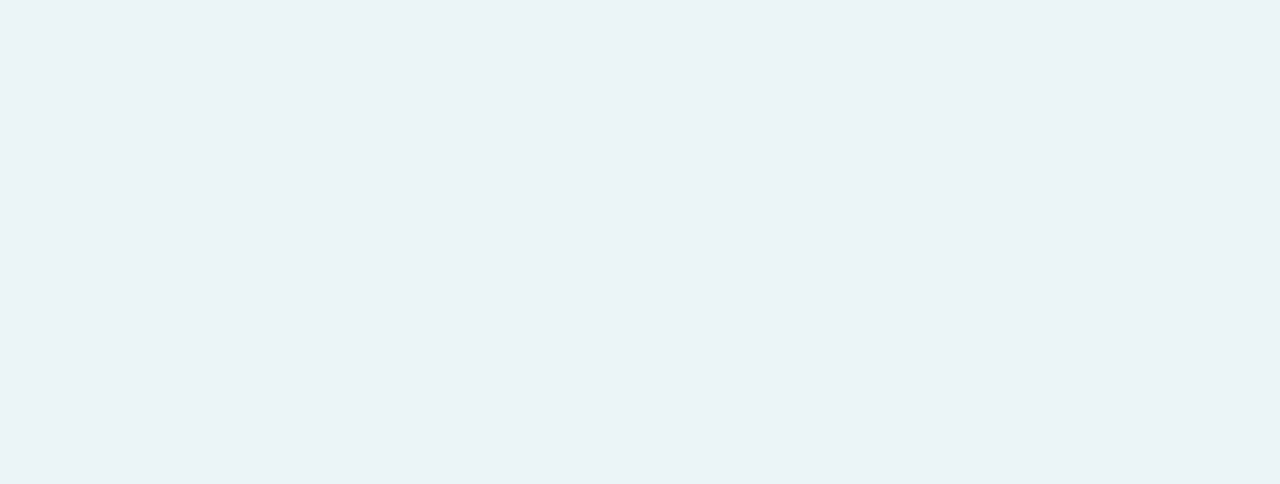
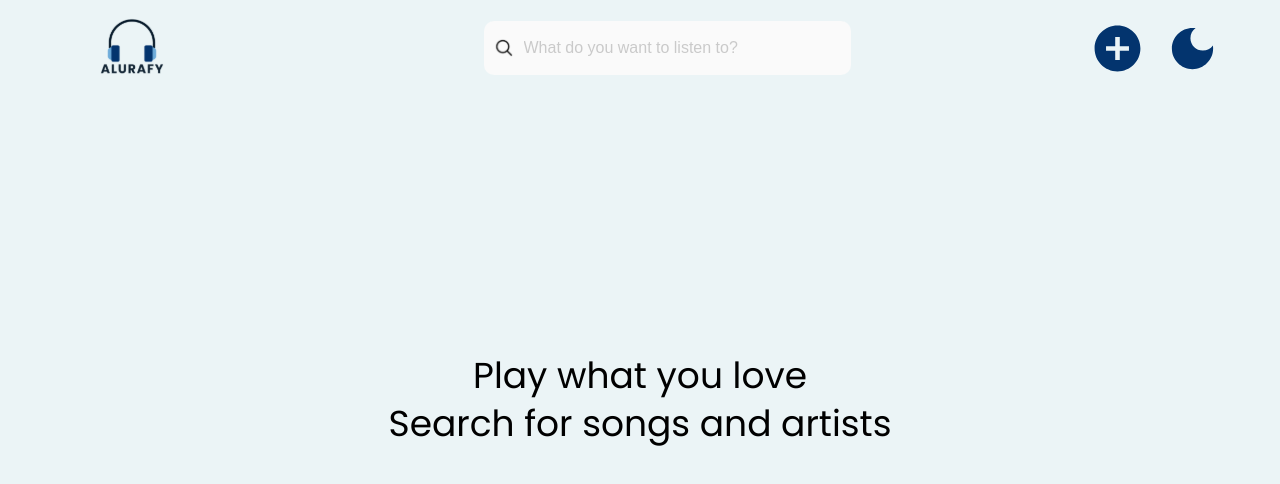
Before and after one commit to Monaliisa/AluraFy, a React (Vite) app: page /search in a window 1280 px wide. Before the commit this address had no page. Shown: the top 484 px of the page. Built offline with nearby package versions, Linux system fonts and the light colour scheme.

Commit message:
feat: search page added

```diff
--- a/src/components/Header/index.jsx
+++ b/src/components/Header/index.jsx
@@ -33,8 +33,10 @@ const Header = () => {
         onClick={() => navigate("/")}
       />
 
-      <div className="search-container">
-         <Search />
+      <div className="search-container"
+        onClick={() => location.pathname !== "/search" && navigate("/search")}
+      >
+        <Search />
       </div>
 
       <div className="buttons">
--- /dev/null
+++ b/src/pages/Search/Search.css
@@ -0,0 +1,4 @@
+.container{
+    width: 100vw;
+    box-sizing: border-box;
+}
--- /dev/null
+++ b/src/pages/Search/index.jsx
@@ -0,0 +1,17 @@
+import Header from "../../components/Header";
+import SearchMessage from '../../components/SearchMessage';
+import "./Search.css"
+
+const Search = () => {
+    return(
+        <>
+            <main className="container">
+                <Header />
+                <SearchMessage />
+            </main>
+
+        </>
+    )
+}
+
+export default Search;
--- a/src/routes.jsx
+++ b/src/routes.jsx
@@ -1,6 +1,7 @@
 import { BrowserRouter as Router, Route, Routes } from 'react-router-dom';
 import Forms from './pages/Forms';
 import Home from './pages/Home';
+import Search from './pages/Search';
 
 function AppRouter() {
     return (
@@ -8,6 +9,7 @@ function AppRouter() {
             <Routes>
                 <Route path="/" element={<Home />} />
                 <Route path="/forms" element={<Forms />} />
+                <Route path="/search" element={<Search />} />
             </Routes>
         </Router>
     );
```
